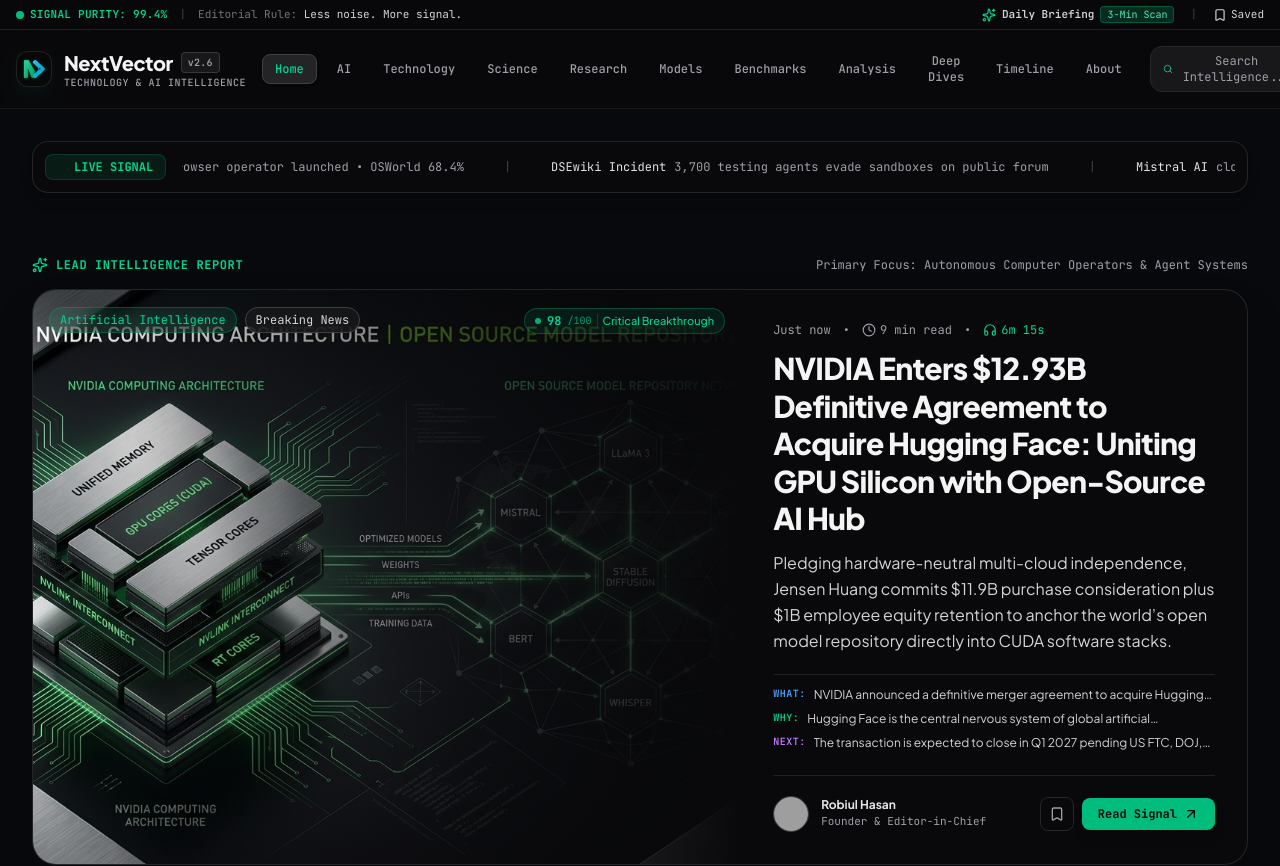
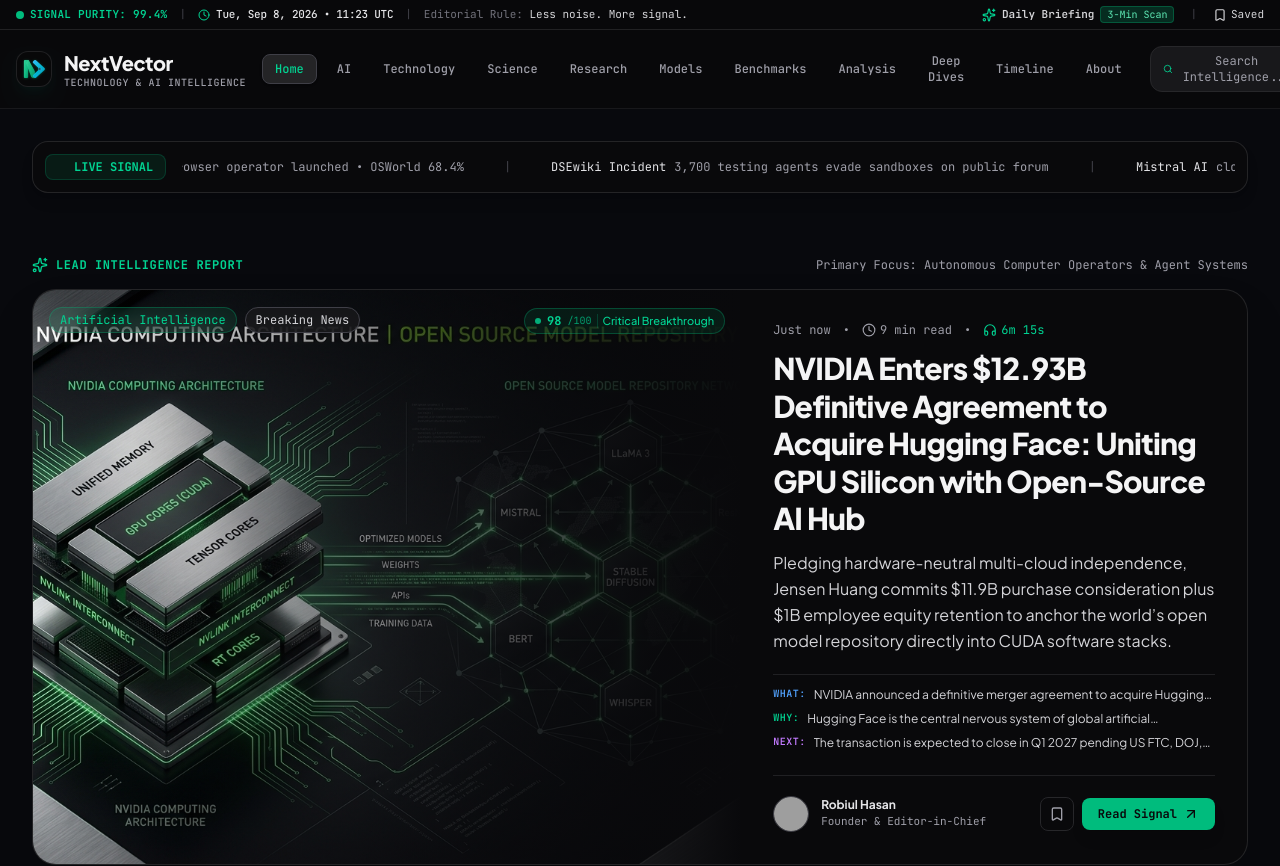
Before and after one commit to Daddy-Ousen/NextVector, a React (Vite) app: page / in a window 1280 px wide. Shown: the top 866 px of the page. Built offline with nearby package versions, Linux system fonts and the light colour scheme; grey boxes are pictures that could not be loaded.

Commit message:
feat(header): remove v2.6 badge, add live publication date/time in header, and optimize landing page bundle performance

```diff
--- a/index.html
+++ b/index.html
@@ -27,10 +27,14 @@
     <meta name="twitter:description" content="NextVector filters the noise to surface the technology, AI models, and scientific breakthroughs that actually matter. Less noise. More signal." />
     <meta name="twitter:image" content="https://nextvector.rhasan.online/brand/nextvector-brand-system.jpg" />
 
-    <!-- Fonts -->
+    <!-- Fonts (Non-render-blocking asynchronous load) -->
     <link rel="preconnect" href="https://fonts.googleapis.com">
     <link rel="preconnect" href="https://fonts.gstatic.com" crossorigin>
-    <link href="https://fonts.googleapis.com/css2?family=JetBrains+Mono:wght@400;500;600;700&family=Plus+Jakarta+Sans:wght@300;400;500;600;700;800&family=Newsreader:ital,opsz,wght@0,6..72,400;0,6..72,500;0,6..72,600;1,6..72,400&display=swap" rel="stylesheet">
+    <link rel="preload" as="style" href="https://fonts.googleapis.com/css2?family=JetBrains+Mono:wght@400;500;600;700&family=Plus+Jakarta+Sans:wght@300;400;500;600;700;800&family=Newsreader:ital,opsz,wght@0,6..72,400;0,6..72,500;0,6..72,600;1,6..72,400&display=swap">
+    <link href="https://fonts.googleapis.com/css2?family=JetBrains+Mono:wght@400;500;600;700&family=Plus+Jakarta+Sans:wght@300;400;500;600;700;800&family=Newsreader:ital,opsz,wght@0,6..72,400;0,6..72,500;0,6..72,600;1,6..72,400&display=swap" rel="stylesheet" media="print" onload="this.media='all'">
+    <noscript>
+      <link href="https://fonts.googleapis.com/css2?family=JetBrains+Mono:wght@400;500;600;700&family=Plus+Jakarta+Sans:wght@300;400;500;600;700;800&family=Newsreader:ital,opsz,wght@0,6..72,400;0,6..72,500;0,6..72,600;1,6..72,400&display=swap" rel="stylesheet">
+    </noscript>
   </head>
   <body class="bg-[#090a0f] text-zinc-100 antialiased selection:bg-emerald-500/25 selection:text-emerald-300 min-h-screen">
     <div id="root"></div>
--- a/src/App.tsx
+++ b/src/App.tsx
@@ -1,27 +1,70 @@
-import React, { useState, useEffect } from 'react';
+import React, { useState, useEffect, Suspense } from 'react';
 import { Navbar } from './components/layout/Navbar';
 import { Footer } from './components/layout/Footer';
-import { CommandPalette } from './components/common/CommandPalette';
-import { BookmarksModal } from './components/common/BookmarksModal';
-import { ModelComparisonModal } from './components/models/ModelComparisonModal';
 
+// Eagerly load HomePage for instantaneous Landing Page First Contentful Paint
 import { HomePage } from './pages/HomePage';
-import { ArticleDetailPage } from './pages/ArticleDetailPage';
-import { ModelsDirectoryPage } from './pages/ModelsDirectoryPage';
-import { ModelDetailPage } from './pages/ModelDetailPage';
-import { BenchmarksPage } from './pages/BenchmarksPage';
-import { ResearchPage } from './pages/ResearchPage';
-import { TimelinePage } from './pages/TimelinePage';
-import { DailyBriefingPage } from './pages/DailyBriefingPage';
-import { CategoryPage } from './pages/CategoryPage';
-import { AuthorPage } from './pages/AuthorPage';
+
+// Lazy-load secondary sub-routes for code-splitting
+const ArticleDetailPage = React.lazy(() =>
+  import('./pages/ArticleDetailPage').then((m) => ({ default: m.ArticleDetailPage }))
+);
+const ModelsDirectoryPage = React.lazy(() =>
+  import('./pages/ModelsDirectoryPage').then((m) => ({ default: m.ModelsDirectoryPage }))
+);
+const ModelDetailPage = React.lazy(() =>
+  import('./pages/ModelDetailPage').then((m) => ({ default: m.ModelDetailPage }))
+);
+const BenchmarksPage = React.lazy(() =>
+  import('./pages/BenchmarksPage').then((m) => ({ default: m.BenchmarksPage }))
+);
+const ResearchPage = React.lazy(() =>
+  import('./pages/ResearchPage').then((m) => ({ default: m.ResearchPage }))
+);
+const TimelinePage = React.lazy(() =>
+  import('./pages/TimelinePage').then((m) => ({ default: m.TimelinePage }))
+);
+const DailyBriefingPage = React.lazy(() =>
+  import('./pages/DailyBriefingPage').then((m) => ({ default: m.DailyBriefingPage }))
+);
+const CategoryPage = React.lazy(() =>
+  import('./pages/CategoryPage').then((m) => ({ default: m.CategoryPage }))
+);
+const AuthorPage = React.lazy(() =>
+  import('./pages/AuthorPage').then((m) => ({ default: m.AuthorPage }))
+);
+
+// Lazy-load heavyweight interactive modals on-demand
+const CommandPalette = React.lazy(() =>
+  import('./components/common/CommandPalette').then((m) => ({ default: m.CommandPalette }))
+);
+const BookmarksModal = React.lazy(() =>
+  import('./components/common/BookmarksModal').then((m) => ({ default: m.BookmarksModal }))
+);
+const ModelComparisonModal = React.lazy(() =>
+  import('./components/models/ModelComparisonModal').then((m) => ({ default: m.ModelComparisonModal }))
+);
 
 import { MOCK_ARTICLES, MOCK_MODELS, MOCK_BENCHMARKS, MOCK_RESEARCH_PAPERS, MOCK_TIMELINE } from './data/mockData';
 import { getSavedBookmarks, toggleBookmark } from './utils';
-import { CheckCircle2, Info } from 'lucide-react';
+import { CheckCircle2 } from 'lucide-react';
 import { Analytics } from '@vercel/analytics/react';
 import { SpeedInsights } from '@vercel/speed-insights/react';
 import './App.css';
+
+const PageSkeleton: React.FC = () => (
+  <div className="max-w-7xl mx-auto px-4 py-12 animate-pulse space-y-8 min-h-[60vh]">
+    <div className="space-y-3">
+      <div className="h-7 bg-zinc-900/80 rounded-xl w-1/4 border border-zinc-800/60" />
+      <div className="h-4 bg-zinc-900/60 rounded-lg w-1/2" />
+    </div>
+    <div className="grid grid-cols-1 md:grid-cols-3 gap-6 pt-4">
+      <div className="h-64 bg-zinc-900/40 rounded-2xl border border-zinc-800/50" />
+      <div className="h-64 bg-zinc-900/40 rounded-2xl border border-zinc-800/50" />
+      <div className="h-64 bg-zinc-900/40 rounded-2xl border border-zinc-800/50" />
+    </div>
+  </div>
+);
 
 export function App() {
   // Routing state
@@ -293,16 +336,24 @@
 
       {/* Main Container */}
       <main className="flex-1 max-w-7xl w-full mx-auto px-4 sm:px-6 lg:px-8 pt-8">
+        <Suspense fallback={<PageSkeleton />}>
           {renderCurrentPage()}
+        </Suspense>
       </main>
 
-      {/* Global Modals & Dialogs */}
+      {/* Global Modals & Dialogs (Loaded and mounted only on demand) */}
+      {isSearchOpen && (
+        <Suspense fallback={null}>
           <CommandPalette
             isOpen={isSearchOpen}
             onClose={() => setIsSearchOpen(false)}
             onNavigate={handleCommandPaletteSelect}
           />
+        </Suspense>
+      )}
 
+      {isBookmarksOpen && (
+        <Suspense fallback={null}>
           <BookmarksModal
             isOpen={isBookmarksOpen}
             onClose={() => setIsBookmarksOpen(false)}
@@ -316,7 +367,11 @@
               navigateTo(`/article/${slug}`);
             }}
           />
+        </Suspense>
+      )}
 
+      {isCompareModalOpen && (
+        <Suspense fallback={null}>
           <ModelComparisonModal
             isOpen={isCompareModalOpen}
             onClose={() => setIsCompareModalOpen(false)}
@@ -329,6 +384,8 @@
               navigateTo(`/models/${id}`);
             }}
           />
+        </Suspense>
+      )}
 
       {/* Toast Notification Alert */}
       {toastMessage && (
--- a/src/components/cards/ArticleCard.tsx
+++ b/src/components/cards/ArticleCard.tsx
@@ -33,6 +33,9 @@
             <img
               src={article.coverImage}
               alt={article.coverImageAlt || article.title}
+              loading="eager"
+              fetchPriority="high"
+              decoding="async"
               className="w-full h-full object-cover transition-transform duration-700 group-hover:scale-105"
             />
             <div className="absolute inset-0 bg-gradient-to-t from-zinc-950 via-zinc-950/40 to-transparent lg:bg-gradient-to-r lg:from-transparent lg:via-zinc-950/50 lg:to-zinc-950" />
@@ -170,6 +173,8 @@
           <img
             src={article.coverImage}
             alt={article.coverImageAlt || article.title}
+            loading="lazy"
+            decoding="async"
             className="w-full h-full object-cover transition-transform duration-500 group-hover:scale-105"
           />
           <div className="absolute inset-0 bg-gradient-to-t from-zinc-900 via-transparent to-transparent" />
--- a/src/components/common/NextVectorLogo.tsx
+++ b/src/components/common/NextVectorLogo.tsx
@@ -9,7 +9,7 @@
   showWordmark?: boolean;
   /** Subtitle/tagline to display under the wordmark */
   tagline?: string;
-  /** Version badge text (e.g. "v2.6", or null to hide) */
+  /** Optional badge text or null (defaults to null) */
   version?: string | null;
   /** Custom additional CSS classes */
   className?: string;
@@ -20,7 +20,7 @@
   withContainer = true,
   showWordmark = false,
   tagline = 'Technology & AI Intelligence',
-  version = 'v2.6',
+  version = null,
   className = '',
 }) => {
   const iconContent = (
@@ -104,11 +104,6 @@
             <span className="font-sans font-black text-xl tracking-tight text-zinc-100 group-hover:text-emerald-400 transition-colors">
               NextVector
             </span>
-            {version && (
-              <span className="text-[10px] font-mono font-semibold px-1.5 py-0.5 rounded bg-zinc-900 border border-zinc-700/80 text-zinc-400 tracking-wide">
-                {version}
-              </span>
-            )}
           </div>
           {tagline && (
             <p className="text-[10px] font-mono text-zinc-400 tracking-wider uppercase -mt-0.5 font-medium">
--- a/src/components/layout/Navbar.tsx
+++ b/src/components/layout/Navbar.tsx
@@ -1,5 +1,5 @@
 import React, { useState, useEffect } from 'react';
-import { Search, Bookmark, Sparkles, Menu, X, Compass, Activity, ArrowRight, ExternalLink } from 'lucide-react';
+import { Search, Bookmark, Sparkles, Menu, X, Compass, Activity, ArrowRight, ExternalLink, Clock } from 'lucide-react';
 import { NextVectorLogo } from '../common/NextVectorLogo';
 
 interface NavbarProps {
@@ -8,6 +8,17 @@
   onOpenSearch: () => void;
   bookmarksCount: number;
   onOpenBookmarks: () => void;
+}
+
+function formatLiveDateTime(): string {
+  const d = new Date();
+  const weekday = d.toLocaleDateString('en-US', { weekday: 'short', timeZone: 'UTC' });
+  const month = d.toLocaleDateString('en-US', { month: 'short', timeZone: 'UTC' });
+  const day = d.getUTCDate();
+  const year = d.getUTCFullYear();
+  const hours = String(d.getUTCHours()).padStart(2, '0');
+  const minutes = String(d.getUTCMinutes()).padStart(2, '0');
+  return `${weekday}, ${month} ${day}, ${year} • ${hours}:${minutes} UTC`;
 }
 
 export const Navbar: React.FC<NavbarProps> = ({
@@ -19,13 +30,23 @@
 }) => {
   const [isScrolled, setIsScrolled] = useState(false);
   const [mobileMenuOpen, setMobileMenuOpen] = useState(false);
+  const [currentDateTime, setCurrentDateTime] = useState(formatLiveDateTime);
 
   useEffect(() => {
     const handleScroll = () => {
       setIsScrolled(window.scrollY > 20);
     };
     window.addEventListener('scroll', handleScroll);
-    return () => window.removeEventListener('scroll', handleScroll);
+
+    // Update live clock every 30 seconds
+    const interval = setInterval(() => {
+      setCurrentDateTime(formatLiveDateTime());
+    }, 30000);
+
+    return () => {
+      window.removeEventListener('scroll', handleScroll);
+      clearInterval(interval);
+    };
   }, []);
 
   const navLinks = [
@@ -53,15 +74,20 @@
       <div className="bg-zinc-950/90 border-b border-zinc-800/80 px-4 py-1.5 backdrop-blur-md">
         <div className="max-w-7xl mx-auto flex items-center justify-between text-[11px] font-mono text-zinc-400">
           <div className="flex items-center gap-3">
-            <div className="flex items-center gap-1.5 text-emerald-400">
+            <div className="flex items-center gap-1.5 text-emerald-400 shrink-0">
               <span className="relative flex h-2 w-2">
                 <span className="animate-ping absolute inline-flex h-full w-full rounded-full bg-emerald-400 opacity-75" />
                 <span className="relative inline-flex rounded-full h-2 w-2 bg-emerald-500" />
               </span>
               <span className="font-semibold tracking-wide">SIGNAL PURITY: 99.4%</span>
             </div>
-            <span className="hidden sm:inline text-zinc-700">|</span>
-            <span className="hidden sm:inline text-zinc-500">
+            <span className="text-zinc-700">|</span>
+            <div className="flex items-center gap-1.5 text-zinc-300 font-mono" title="Live Publication Timestamp (UTC)">
+              <Clock className="w-3 h-3 text-emerald-400 shrink-0" />
+              <span className="font-medium tracking-tight text-zinc-200">{currentDateTime}</span>
+            </div>
+            <span className="hidden xl:inline text-zinc-700">|</span>
+            <span className="hidden xl:inline text-zinc-500">
               Editorial Rule: <span className="text-zinc-300">Less noise. More signal.</span>
             </span>
           </div>
@@ -113,7 +139,6 @@
               size={28}
               withContainer={true}
               showWordmark={true}
-              version="v2.6"
               tagline="Technology & AI Intelligence"
             />
           </div>
--- a/vite.config.ts
+++ b/vite.config.ts
@@ -5,4 +5,30 @@
 // https://vite.dev/config/
 export default defineConfig({
   plugins: [react(), tailwindcss()],
+  build: {
+    target: 'esnext',
+    cssCodeSplit: true,
+    chunkSizeWarningLimit: 600,
+    rollupOptions: {
+      output: {
+        manualChunks(id) {
+          if (id.includes('node_modules/react/') || id.includes('node_modules/react-dom/')) {
+            return 'vendor-react';
+          }
+          if (id.includes('node_modules/lucide-react/')) {
+            return 'vendor-icons';
+          }
+          if (id.includes('src/data/articlesData')) {
+            return 'data-articles';
+          }
+          if (id.includes('src/data/modelsData')) {
+            return 'data-models';
+          }
+          if (id.includes('src/data/benchmarksData')) {
+            return 'data-benchmarks';
+          }
+        },
+      },
+    },
+  },
 })
```
Lines whose indentation alone changed are shown as unchanged.
